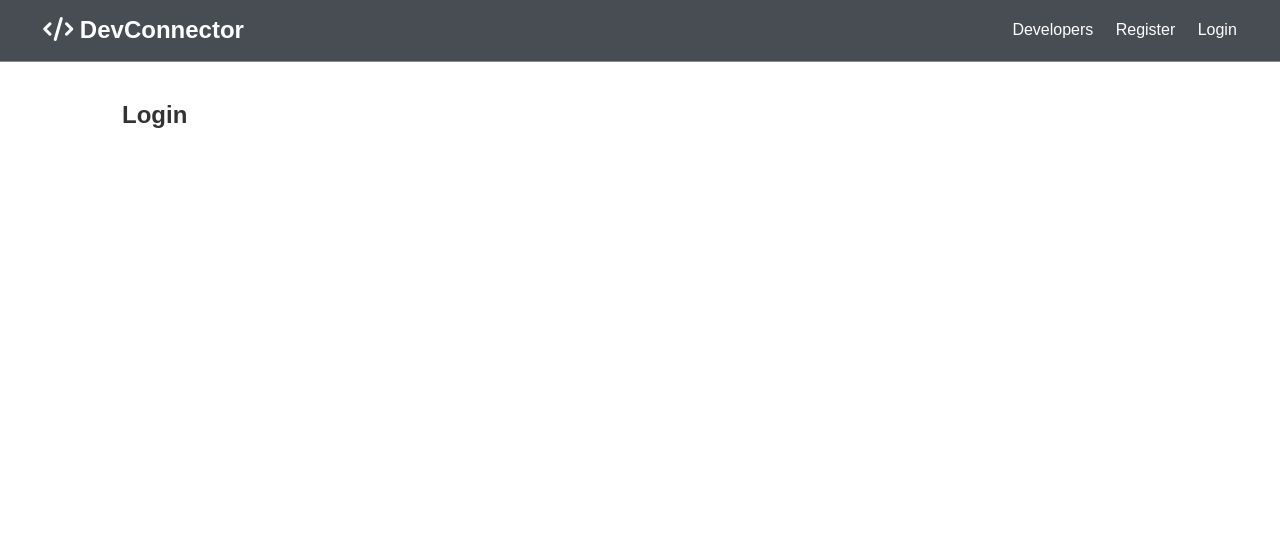
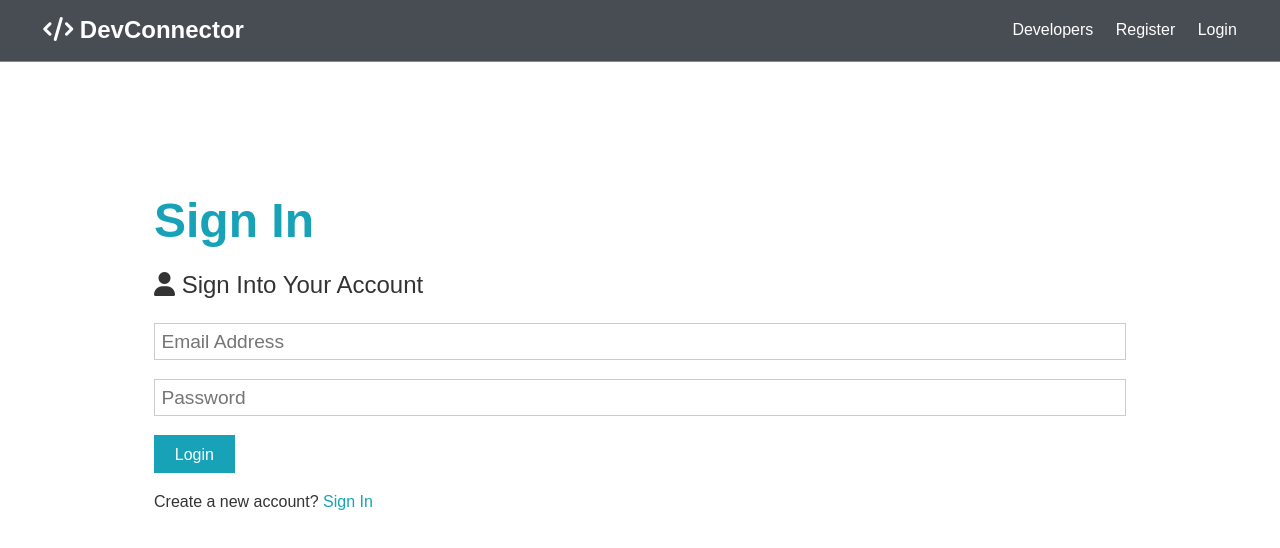
Before and after one commit to Rafat-Web-Developer/dev-connector, a React (Create React App) app in the folder client/: page /login in a window 1280 px wide. Shown: the top 548 px of the page. Built offline with nearby package versions, Linux system fonts and the light colour scheme.

Commit message:
design login and register form

```diff
--- a/client/src/components/auth/Login.js
+++ b/client/src/components/auth/Login.js
@@ -1,10 +1,53 @@
-import React from "react";
+import React, { useState } from "react";
+import { Link } from "react-router-dom";
 
 const Login = () => {
+  const [formData, setFormData] = useState({
+    email: "",
+    password: "",
+  });
+
+  const { email, password } = formData;
+
+  const onChange = (e) =>
+    setFormData({ ...formData, [e.target.name]: e.target.value });
+
+  const onSubmit = (e) => {
+    console.log("Success");
+  };
+
   return (
-    <div>
-      <h1>Login</h1>
-    </div>
+    <section className="container">
+      <h1 className="large text-primary">Sign In</h1>
+      <p className="lead">
+        <i className="fas fa-user"></i> Sign Into Your Account
+      </p>
+      <form className="form" onSubmit={(e) => onSubmit(e)}>
+        <div className="form-group">
+          <input
+            type="email"
+            placeholder="Email Address"
+            name="email"
+            value={email}
+            onChange={(e) => onChange(e)}
+          />
+        </div>
+        <div className="form-group">
+          <input
+            type="password"
+            placeholder="Password"
+            name="password"
+            minLength="6"
+            value={password}
+            onChange={(e) => onChange(e)}
+          />
+        </div>
+        <input type="submit" className="btn btn-primary" value="Login" />
+      </form>
+      <p className="my-1">
+        Create a new account? <Link to="/register">Sign In</Link>
+      </p>
+    </section>
   );
 };
 
--- a/client/src/components/auth/Register.js
+++ b/client/src/components/auth/Register.js
@@ -1,5 +1,5 @@
 import React, { useState } from "react";
-import axios from "axios";
+import { Link } from "react-router-dom";
 
 const Register = () => {
   const [formData, setFormData] = useState({
@@ -14,28 +14,12 @@
   const onChange = (e) =>
     setFormData({ ...formData, [e.target.name]: e.target.value });
 
-  const onSubmit = async (e) => {
+  const onSubmit = (e) => {
     e.preventDefault();
     if (password !== password2) {
       console.log("password no matched");
     } else {
-      const newUser = {
-        name,
-        email,
-        password,
-      };
-
-      try {
-        const config = {
-          headers: {
-            "Content-Type": "Application/json",
-          },
-        };
-        const body = JSON.stringify(newUser);
-
-        const res = await axios.post("/api/users", body, config);
-        console.log(res.data);
-      } catch (error) {}
+      console.log("Success");
     }
   };
 
@@ -92,7 +76,7 @@
         <input type="submit" className="btn btn-primary" value="Register" />
       </form>
       <p className="my-1">
-        Already have an account? <a href="login.html">Sign In</a>
+        Already have an account? <Link to="/login">Sign In</Link>
       </p>
     </section>
   );
```
